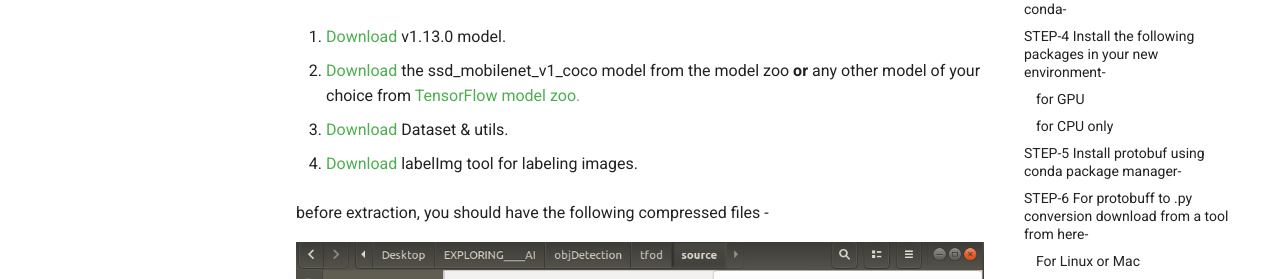
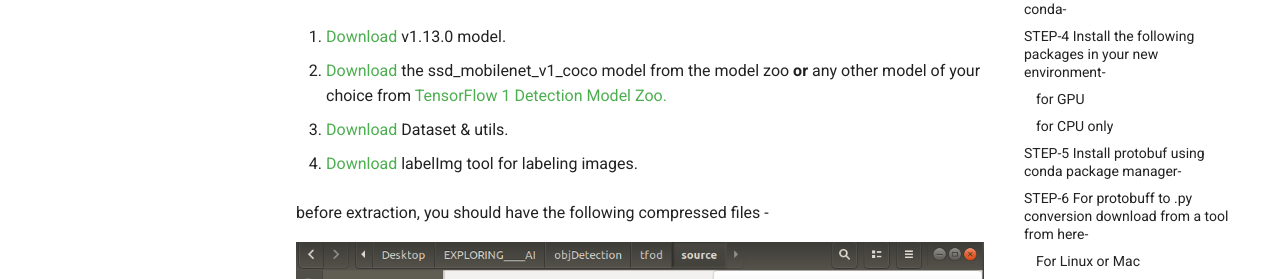
Before and after one commit to c17hawke/tfod-setup, an MkDocs documentation site: the page built from docs/index.md, in a window 1280 px wide and 900 px high. Shown: the part 304-583 px from the top of the window. Built offline with MkDocs 1.6.1 and Material for MkDocs 9.7.7, drawn with Linux system fonts in a browser that asks for light colours; comment, search, counter and statistics services are not loaded.

Commit message:
update tf1 model zoo link

```diff
--- a/docs/index.md
+++ b/docs/index.md
@@ -4,7 +4,7 @@
 
 1. [Download](https://github.com/tensorflow/models/tree/v1.13.0) v1.13.0 model.
 
-2. [Download](http://download.tensorflow.org/models/object_detection/ssd_mobilenet_v1_coco_2018_01_28.tar.gz) the ssd_mobilenet_v1_coco model from the model zoo **or** any other model of your choice from <a href="https://github.com/tensorflow/models/blob/master/research/object_detection/g3doc/detection_model_zoo.md" target="_blank">TensorFlow model zoo.</a>
+2. [Download](http://download.tensorflow.org/models/object_detection/ssd_mobilenet_v1_coco_2018_01_28.tar.gz) the ssd_mobilenet_v1_coco model from the model zoo **or** any other model of your choice from <a href="https://github.com/tensorflow/models/blob/master/research/object_detection/g3doc/tf1_detection_zoo.md" target="_blank">TensorFlow 1 Detection Model Zoo.</a>
 
 3. [Download](https://drive.google.com/file/d/12F5oGAuQg7qBM_267TCMt_rlorV-M7gf/view?usp=sharing) Dataset & utils.
 
```
